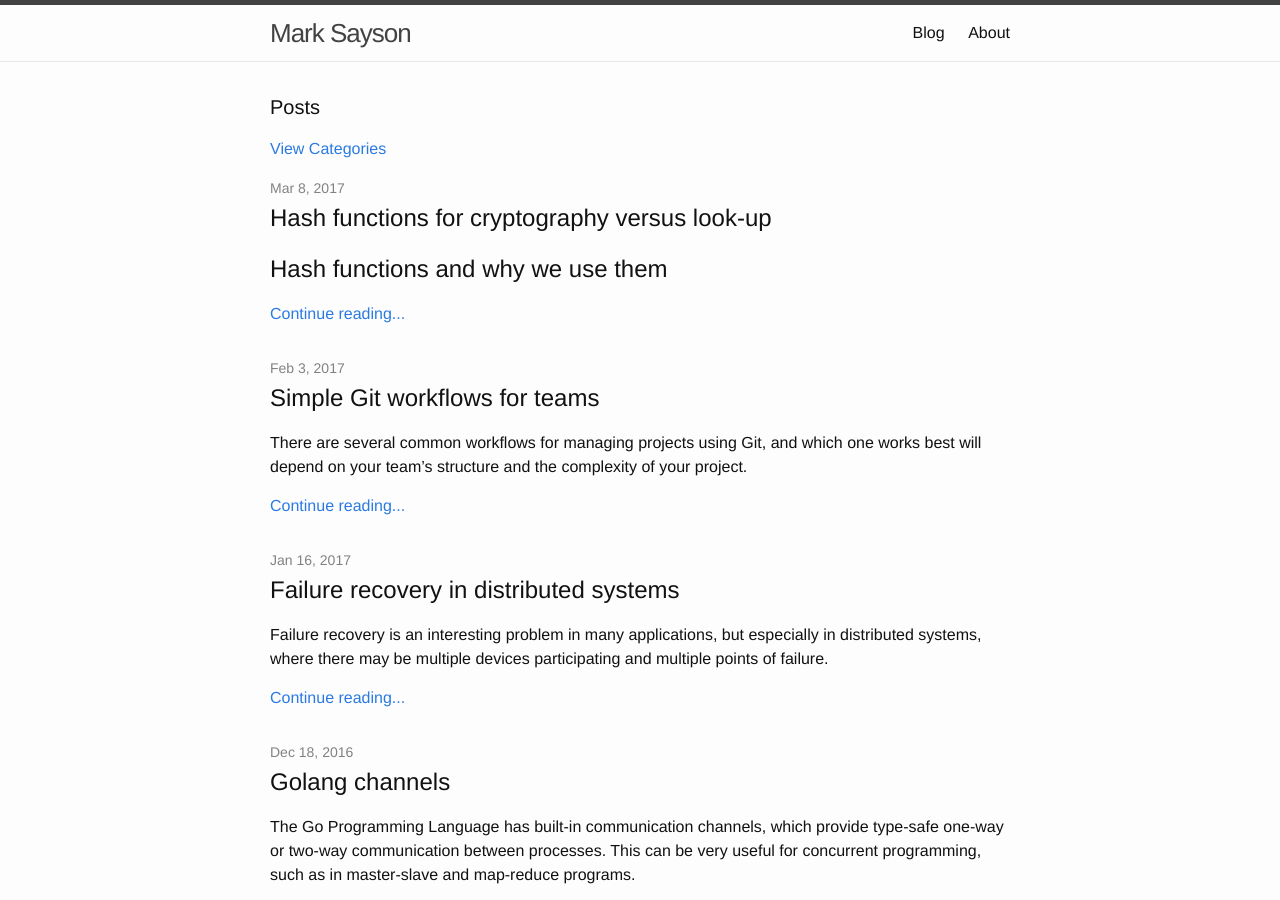
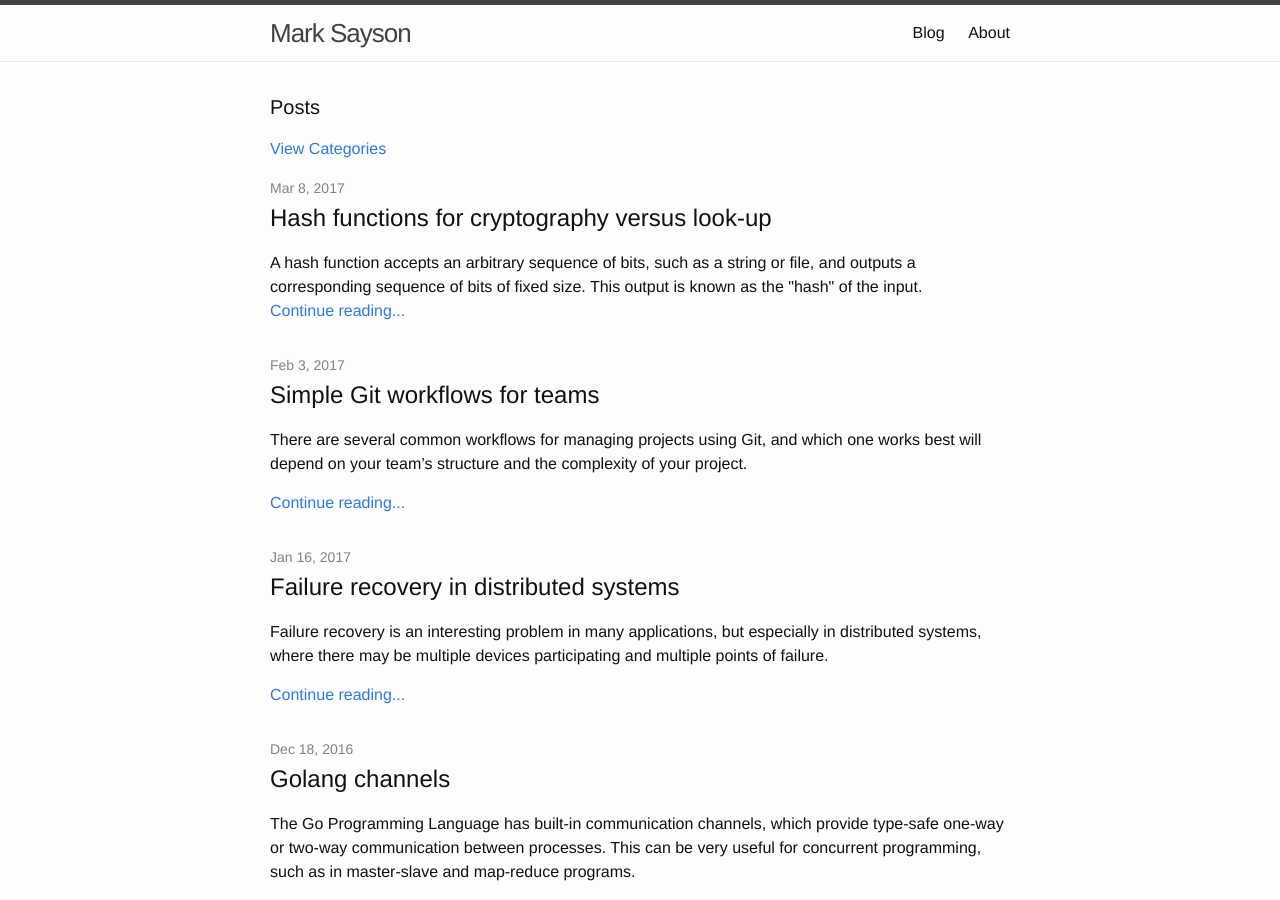
Before and after one commit to msayson/msayson.github.io, a Jekyll site: the page built from blog/index.html, in a window 1280 px wide and 900 px high. Built offline with Jekyll 4.4.1, drawn with Linux system fonts in a browser that asks for light colours; the list of posts is cut into pages by our own code.

Commit message:
Updated excerpt for hash functions post

```diff
--- a/_posts/2017-03-07-hash-functions-for-cryptography-vs-lookup.markdown
+++ b/_posts/2017-03-07-hash-functions-for-cryptography-vs-lookup.markdown
@@ -3,6 +3,7 @@ layout: post
 title:  "Hash functions for cryptography versus look-up"
 date:   2017-03-07 20:00:00 -0800
 categories: security
+excerpt: "A hash function accepts an arbitrary sequence of bits, such as a string or file, and outputs a corresponding sequence of bits of fixed size.  This output is known as the \"hash\" of the input."
 ---
 
 ## Hash functions and why we use them
```
